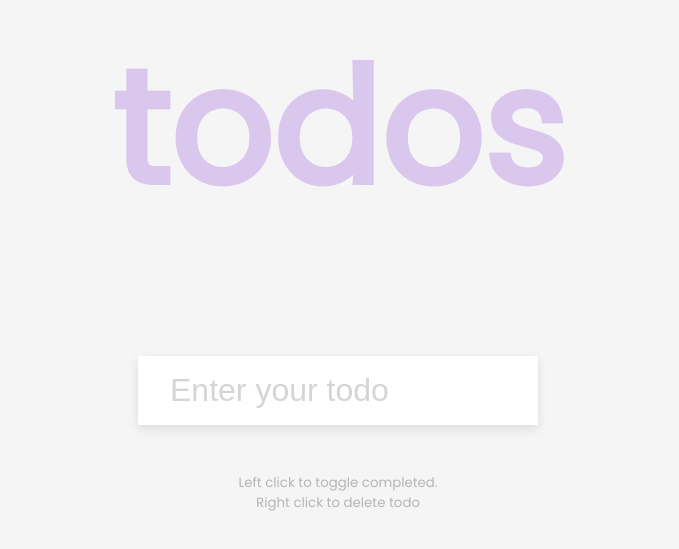
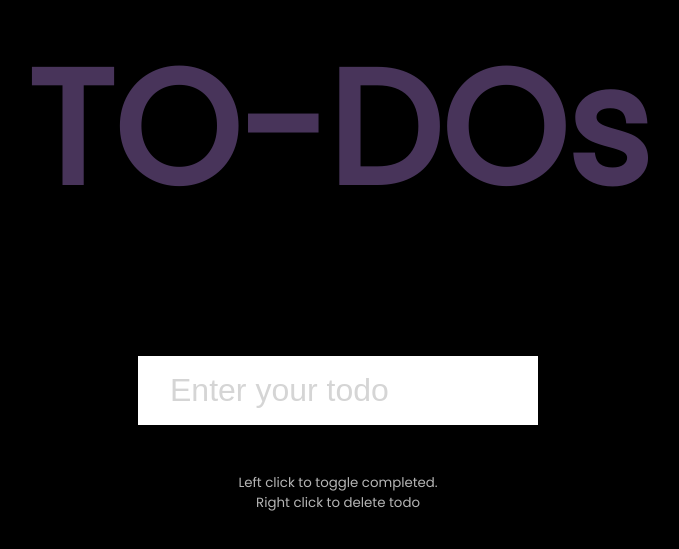
Before and after one commit to Jsies1997/todo-app, a plain HTML site: page index.html in a window 1280 px wide. Shown: the part 193-742 px from the top of the page, without its empty margins (302-981 px from the left). Drawn offline with Linux system fonts and the light colour scheme.

Commit message:
changed background color

```diff
--- a/index.html
+++ b/index.html
@@ -7,7 +7,7 @@
     <title>Todo List</title>
   </head>
   <body>
-    <h1>todos</h1>
+    <h1>TO-DOs</h1>
     <form id="form">
       <input type="text" class="input" id="input" placeholder="Enter your todo" autocomplete="off">
 
--- a/style.css
+++ b/style.css
@@ -1,4 +1,4 @@
-@import url('https://fonts.googleapis.com/css2?family=Poppins:wght@200;400&display=swap');
+@import url("https://fonts.googleapis.com/css2?family=Poppins:wght@200;400&display=swap");
 
 * {
   box-sizing: border-box;
@@ -7,7 +7,7 @@
 body {
   background-color: #f5f5f5;
   color: #444;
-  font-family: 'Poppins', sans-serif;
+  font-family: "Poppins", sans-serif;
   display: flex;
   flex-direction: column;
   align-items: center;
@@ -53,6 +53,10 @@ form {
   list-style-type: none;
 }
 
+body {
+  background-color: black;
+}
+
 .todos li {
   border-top: 1px solid #e5e5e5;
   cursor: pointer;
```
